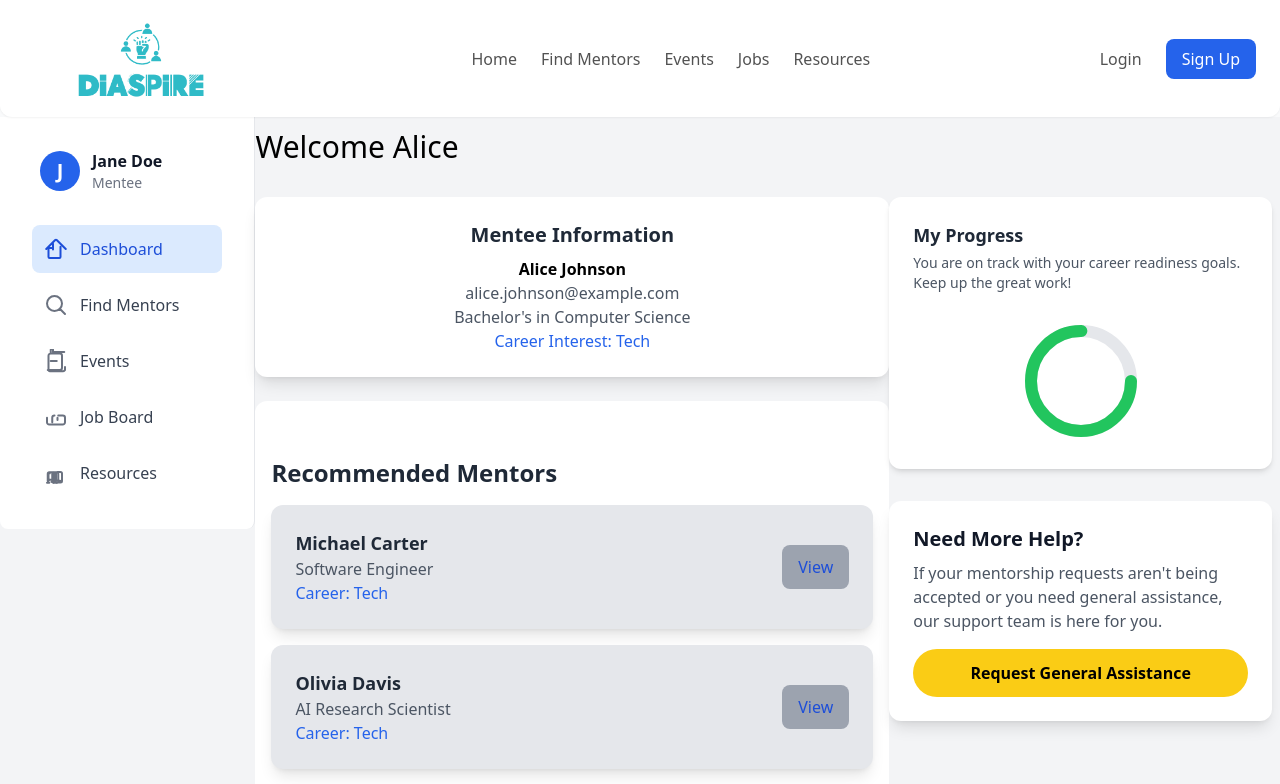
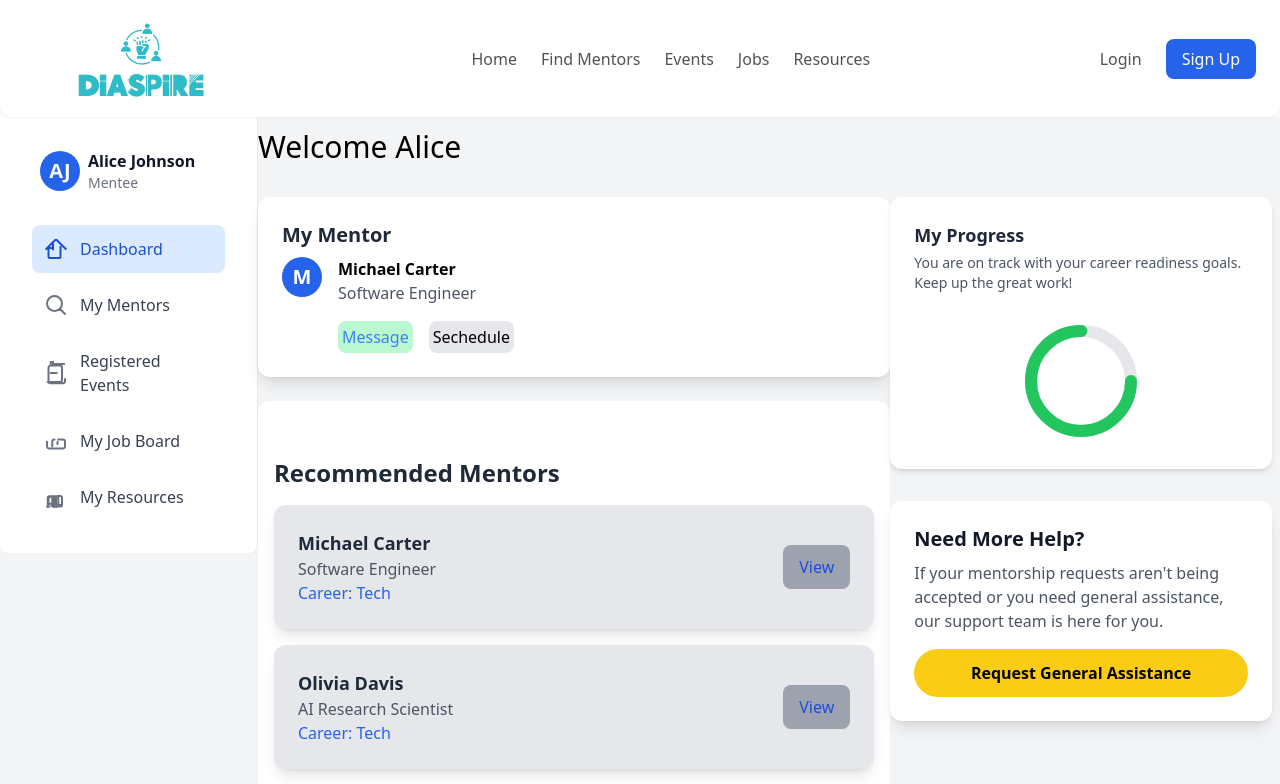
Before and after one commit to Fuad-Jamal/Diaspire, a React (Vite) app in the folder project/: page /mentees in a window 1280 px wide. Shown: the top 784 px of the page. Built offline with nearby package versions, Linux system fonts and the light colour scheme.

Commit message:
Add messaging and schedule icon

```diff
--- a/project/src/components/dashBoard.jsx
+++ b/project/src/components/dashBoard.jsx
@@ -4,11 +4,7 @@ import React from 'react';
 // from a library like Heroicons (e.g., @heroicons/react/24/outline)
 // For this example, we'll use simple inline SVGs.
 
-const UserIcon = () => (
-  <div className="w-10 h-10 bg-blue-600 rounded-full flex items-center justify-center font-bold text-white text-xl">
-    J
-  </div>
-);
+
 
 const navItems = [
   { name: 'Dashboard', icon: (
@@ -16,22 +12,22 @@ const navItems = [
         <path strokeLinecap="round" strokeLinejoin="round" d="M2.25 12l8.954-8.955c.422-.422 1.1-.422 1.522 0L21.75 12M4.5 9.75v10.125c0 .621.504 1.125 1.125 1.125h9.75a1.125 1.125 0 001.125-1.125V9.75m-7.5-3v5.625m-3-1.5h.007v.008H7.5v-.008z" />
       </svg>
     ), isActive: true },
-  { name: 'Find Mentors', icon: (
+  { name: 'My Mentors', icon: (
       <svg xmlns="http://www.w3.org/2000/svg" fill="none" viewBox="0 0 24 24" strokeWidth={2} stroke="currentColor" className="w-6 h-6">
         <path strokeLinecap="round" strokeLinejoin="round" d="M21 21l-5.197-5.197m0 0A7.5 7.5 0 105.196 5.196a7.5 7.5 0 0010.607 10.607z" />
       </svg>
     ), isActive: false },
-  { name: 'Events', icon: (
+  { name: 'Registered Events', icon: (
       <svg xmlns="http://www.w3.org/2000/svg" fill="none" viewBox="0 0 24 24" strokeWidth={2} stroke="currentColor" className="w-6 h-6">
         <path strokeLinecap="round" strokeLinejoin="round" d="M6.75 3v-2.25c0-.414.336-.75.75-.75h.75a.75.75 0 01.75.75v2.25H16.5m3.75 0V3h-4.5m-9 9h6m-9 9h12a2.25 2.25 0 002.25-2.25V6.75a2.25 2.25 0 00-2.25-2.25H6.75A2.25 2.25 0 004.5 6.75v14.25c0 .621.504 1.125 1.125 1.125h12.75A2.25 2.25 0 0021 21v-3" />
       </svg>
     ), isActive: false },
-  { name: 'Job Board', icon: (
+  { name: 'My Job Board', icon: (
       <svg xmlns="http://www.w3.org/2000/svg" fill="none" viewBox="0 0 24 24" strokeWidth={2} stroke="currentColor" className="w-6 h-6">
         <path strokeLinecap="round" strokeLinejoin="round" d="M21 12.75v4.5a2.25 2.25 0 01-2.25 2.25H5.25A2.25 2.25 0 013 17.25v-4.5m18 0a2.25 2.25 0 00-2.25-2.25h-4.5m-3.75 0a2.25 2.25 0 00-2.25 2.25v4.5m5.25-4.5v2.25" />
       </svg>
     ), isActive: false },
-  { name: 'Resources', icon: (
+  { name: 'My Resources', icon: (
       <svg xmlns="http://www.w3.org/2000/svg" fill="none" viewBox="0 0 24 24" strokeWidth={2} stroke="currentColor" className="w-6 h-6">
         <path strokeLinecap="round" strokeLinejoin="round" d="M12 21.75c-1.573 0-3.13-.306-4.556-.917M12 21.75a1.5 1.5 0 002.25-1.5v-7.5a1.5 1.5 0 00-1.5-1.5h-3a1.5 1.5 0 00-1.5 1.5v7.5a1.5 1.5 0 002.25 1.5m-6.75-2.25c1.426-.611 2.983-.917 4.556-.917H12m0 1.5v-7.5a1.5 1.5 0 011.5-1.5h3a1.5 1.5 0 011.5 1.5v7.5a1.5 1.5 0 01-1.5 1.5h-3m3.75-1.5c-1.426-.611-2.983-.917-4.556-.917M12 21.75a1.5 1.5 0 00-1.5-1.5v-7.5a1.5 1.5 0 01-1.5-1.5h-3a1.5 1.5 0 01-1.5 1.5v7.5a1.5 1.5 0 01-1.5 1.5H5.25m-1.5-1.5v-7.5a1.5 1.5 0 011.5-1.5h3a1.5 1.5 0 011.5 1.5v7.5" />
       </svg>
@@ -39,14 +35,19 @@ const navItems = [
 ];
 
 
-const Dashboard = () => {
+const Dashboard = ({firstMentee}) => {
+    const UserIcon = () => (
+        <div className="w-10 h-10 bg-blue-600 rounded-full flex items-center justify-center font-bold text-white text-xl">
+          {firstMentee.fullName.split(' ')[0][0]}{firstMentee.fullName.split(' ')[1][0]}
+        </div>
+      );
   return (
-    <div className="flex flex-col w-64 h-[60%] rounded-b-lg px-8 py-8  bg-white border-r">
+    <div className="flex flex-col w-auto h-[60%] rounded-b-lg px-8 py-8  bg-white border-r">
       {/* Profile Section */}
       <div className="flex items-center mb-8 px-2">
         <UserIcon />
-        <div className="ml-3">
-          <p className="font-semibold text-gray-900">Jane Doe</p>
+        <div className="ml-2">
+          <p className="font-semibold text-gray-900">{firstMentee.fullName}</p>
           <p className="text-sm text-gray-500">Mentee</p>
         </div>
       </div>
--- a/project/src/pages/menteesHomepage.jsx
+++ b/project/src/pages/menteesHomepage.jsx
@@ -56,22 +56,32 @@ export default function MenteeWithMentors() {
     {/* Parent division */}
     <div className="bg-gray-100 m-0 flex justify-center pr-2">
     {/* Dashboard import */}
-    <Dashboard/>
+    <Dashboard firstMentee ={firstMentee}/>
 
      {/* Mentee and recommended mentors parent */}
-     <div className="bg-gray-100 w-[50%] mx-auto py-3">
+     <div className="bg-gray-100 w-[50%] mx-auto py-3 ">
        {/* Mentee Card */}
        <h1 className="text-3xl font-medium">Welcome {firstMentee.fullName.split(' ')[0]}</h1>
-       <div className=" mx-auto mt-8 p-6 bg-white rounded-xl shadow-lg text-center">
+       <div className=" mx-auto mt-8 p-6 bg-white rounded-xl shadow-lg ">
         <h2 className="text-xl font-bold text-gray-800 mb-2">
-          Mentee Information
+          My Mentor
         </h2>
-        <p className="font-semibold">{firstMentee.fullName}</p>
-        <p className="text-gray-600">{firstMentee.email}</p>
-        <p className="text-gray-600">{firstMentee.educationLevel}</p>
-        <p className="text-blue-600 font-medium">
-          Career Interest: {firstMentee.careerInterest}
-        </p>
+        <span className="flex gap-4">
+        <div className="w-10 h-10 bg-blue-600 rounded-full flex items-center justify-center font-bold text-white text-xl">
+          {mentors[0]?mentors[0].fullName.split(' ')[0][0]:'Loading'}
+        </div>
+        <span>
+        <p className="font-semibold">{mentors[0]?mentors[0].fullName.split(' ')[0]:'Loading'}{" "}{mentors[0]?mentors[0].fullName.split(' ')[1]:'Loading'}</p>
+        <p className="text-gray-600 mb-4">{mentors[0]?mentors[0].profession:'Loading'}</p>
+        </span>
+        </span>
+        {/* button section */}
+        <span className="ml-12">
+        <button className="bg-green-200 rounded-lg p-1 text-blue-500 mx-2">Message</button>
+        <button className="bg-gray-200 rounded-lg p-1 mx-2">Sechedule</button>
+        </span>
+
+
       </div>
 
       {/* Recommended Mentors */}
```
